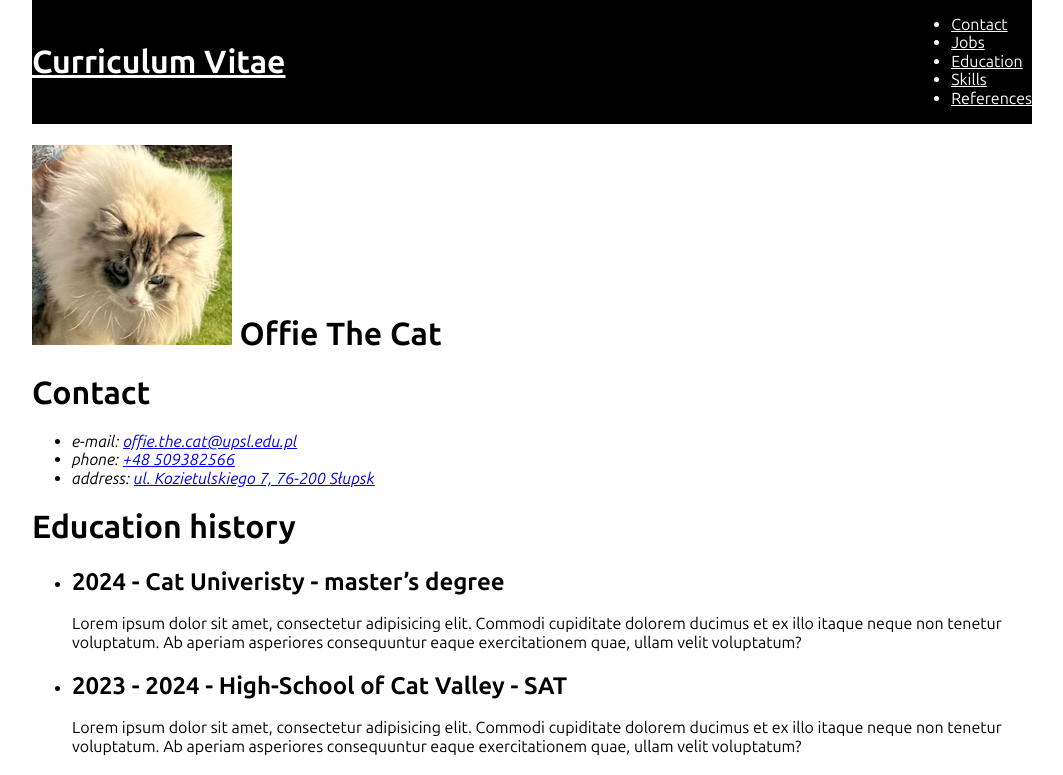
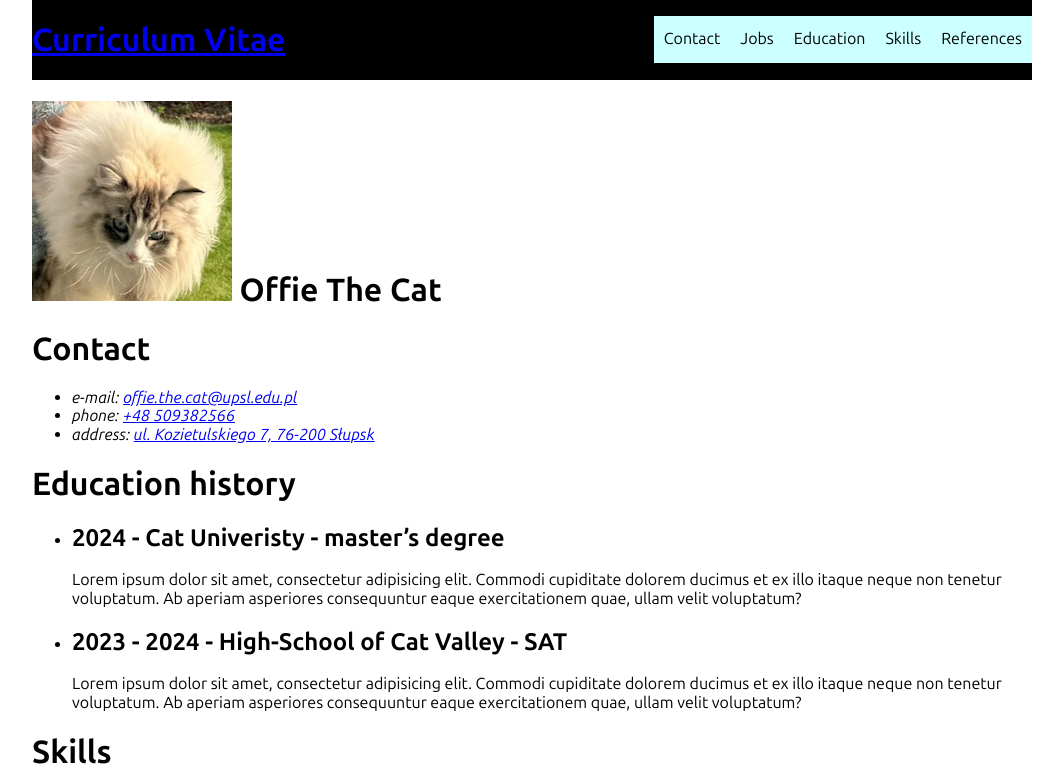
Before and after one commit to RedLajn/123, a website built with Vite: page index.html in a window 1280 px wide. Shown: the top 775 px of the page, without its empty margins (108-1171 px from the left). Built offline with nearby package versions, Linux system fonts and the light colour scheme.

Commit message:
Mobile styles for menu.

```diff
--- a/src/scss/modules/base.scss
+++ b/src/scss/modules/base.scss
@@ -2,6 +2,11 @@
 
 :root {
   font-family: $primaryFont;
+  box-sizing: border-box;
+}
+
+*, *:before, *:after {
+  box-sizing: inherit;
 }
 
 body {
--- a/src/scss/modules/menu.scss
+++ b/src/scss/modules/menu.scss
@@ -21,9 +21,17 @@
 
     &-list {
       display: none;
+      position: absolute;
+      left: 0;
+      list-style: none;
+      padding: 0;
+      width: 100%;
+      background-color: #cff;
+      color: #000;
 
       @media (min-width: $breakpoint) {
-        display: block;
+        display: flex;
+        position: static;
       }
 
       &--active {
@@ -31,11 +39,25 @@
       }
 
       &-item {
+        a {
+          display: flex;
+          justify-content: space-between;
+          align-items: center;
+          color: #000;
+          padding: 10px;
+          text-decoration: none;
+          border-bottom: 1px solid #000;
+          min-height: 48px;
+
+          &:after {
+            content: '>';
+
+            @media (min-width: $breakpoint) {
+              display: none;
+            }
+          }
+        }
       }
     }
   }
-
-  a {
-    color: white;
-  }
 }
```
